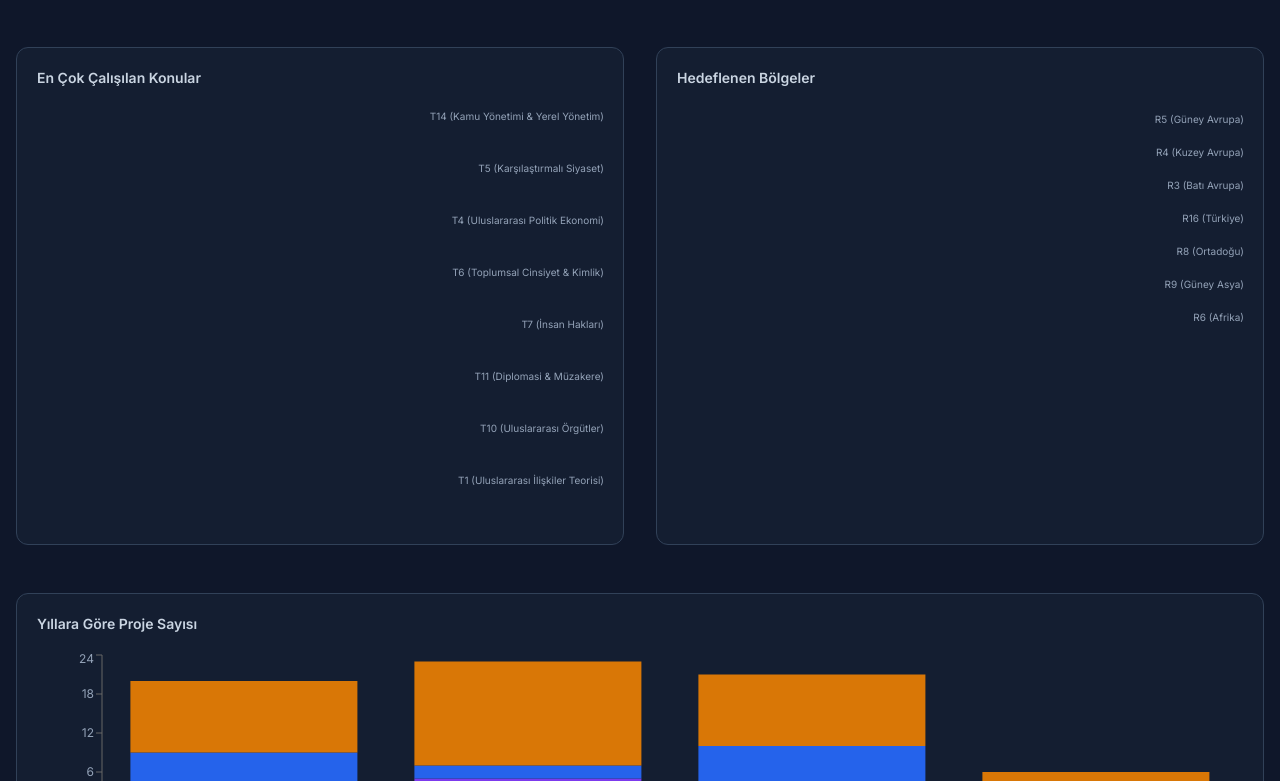
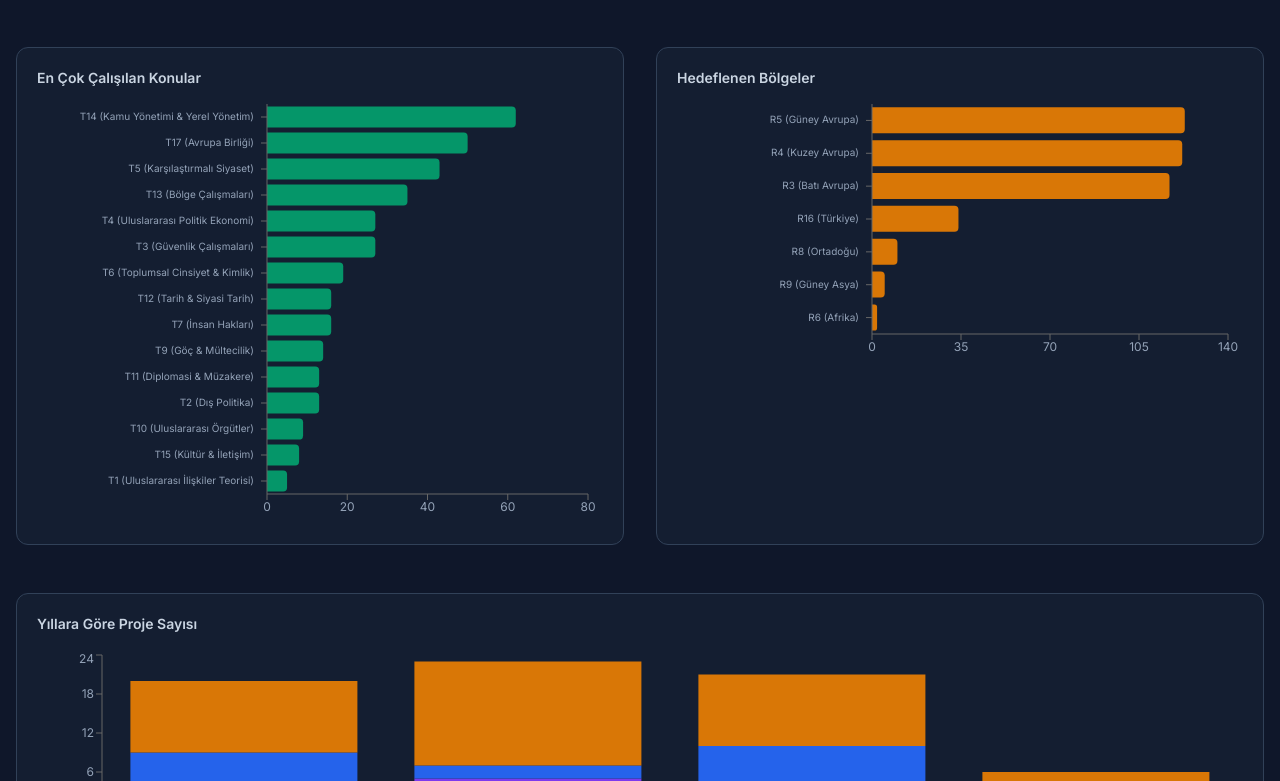
Before and after one commit to burakemretetik/ui-website, a Next.js app: page /projeler in a window 1280 px wide. Shown: the part 579-1360 px from the top of the page. Built offline with nearby package versions, Linux system fonts and the light colour scheme.

Commit message:
Fix chart bar overflow in half-width grid cells and missing YAxis interval props
Co-Authored-By: Claude Sonnet 4.6 <noreply@anthropic.com>

```diff
--- a/sections/Akademisyen.tsx
+++ b/sections/Akademisyen.tsx
@@ -129,9 +129,9 @@ export default function AkademisyenSection() {
         {/* Unvan × Konum */}
         <ChartCard title="Unvan Dağılımı (Konum Bazlı)">
           <ResponsiveContainer width="100%" height={220}>
-            <BarChart data={unvanData} layout="vertical" margin={{ left: 290, right: 30 }}>
+            <BarChart data={unvanData} layout="vertical" margin={{ left: 5, right: 20 }}>
               <XAxis type="number" tick={{ fontSize: 11 }} />
-              <YAxis interval={0} type="category" dataKey="name" width={290} tick={(props: any) => (<text x={props.x - 5} y={props.y} dy={3} textAnchor="end" fill="#94A3B8" fontSize={10}>{props.payload.value}</text>)} />
+              <YAxis interval={0} type="category" dataKey="name" width={155} tick={(props: any) => (<text x={props.x - 5} y={props.y} dy={3} textAnchor="end" fill="#94A3B8" fontSize={10}>{props.payload.value}</text>)} />
               <Tooltip contentStyle={{ background: '#1E293B', border: '1px solid #334155', borderRadius: 8 }} />
               <Legend />
               {(['merkez', 'yari_merkez', 'tasra'] as const).map((k) => (
--- a/sections/Mufredat.tsx
+++ b/sections/Mufredat.tsx
@@ -122,7 +122,7 @@ export default function MufredatSection() {
         <ResponsiveContainer width="100%" height={520}>
           <BarChart data={topDersler} layout="vertical" margin={{ left: 290, right: 30 }}>
             <XAxis type="number" tick={{ fontSize: 11 }} />
-            <YAxis type="category" dataKey="ders" width={290} tick={(props: any) => (<text x={props.x - 5} y={props.y} dy={3} textAnchor="end" fill="#94A3B8" fontSize={10}>{props.payload.value}</text>)} />
+            <YAxis interval={0} type="category" dataKey="ders" width={290} tick={(props: any) => (<text x={props.x - 5} y={props.y} dy={3} textAnchor="end" fill="#94A3B8" fontSize={10}>{props.payload.value}</text>)} />
             <Tooltip
               contentStyle={{ background: '#1E293B', border: '1px solid #334155', borderRadius: 8 }}
               formatter={(v: unknown, name: unknown) => [v as number, (name as string) === 'count' ? 'Üniversite Sayısı' : 'Ort. AKTS']}
--- a/sections/Projeler.tsx
+++ b/sections/Projeler.tsx
@@ -115,9 +115,9 @@ export default function ProjelerSection() {
         {/* Konu kodları */}
         <ChartCard title="En Çok Çalışılan Konular">
           <ResponsiveContainer width="100%" height={Math.max(280, topicData.length * 28)}>
-            <BarChart data={topicData} layout="vertical" margin={{ left: 290, right: 30 }}>
+            <BarChart data={topicData} layout="vertical" margin={{ left: 5, right: 15 }}>
               <XAxis type="number" tick={{ fontSize: 11 }} />
-              <YAxis type="category" dataKey="name" width={290} tick={(props: any) => (<text x={props.x - 5} y={props.y} dy={3} textAnchor="end" fill="#94A3B8" fontSize={10}>{props.payload.value}</text>)} />
+              <YAxis interval={0} type="category" dataKey="name" width={225} tick={(props: any) => (<text x={props.x - 5} y={props.y} dy={3} textAnchor="end" fill="#94A3B8" fontSize={10}>{props.payload.value}</text>)} />
               <Tooltip contentStyle={{ background: '#1E293B', border: '1px solid #334155', borderRadius: 8 }} />
               <Bar dataKey="value" fill="#059669" radius={[0, 4, 4, 0]} />
             </BarChart>
@@ -127,9 +127,9 @@ export default function ProjelerSection() {
         {/* Bölge kodları */}
         <ChartCard title="Hedeflenen Bölgeler">
           <ResponsiveContainer width="100%" height={Math.max(260, regionData.length * 28)}>
-            <BarChart data={regionData} layout="vertical" margin={{ left: 290, right: 30 }}>
+            <BarChart data={regionData} layout="vertical" margin={{ left: 5, right: 15 }}>
               <XAxis type="number" tick={{ fontSize: 11 }} />
-              <YAxis interval={0} type="category" dataKey="name" width={290} tick={(props: any) => (<text x={props.x - 5} y={props.y} dy={3} textAnchor="end" fill="#94A3B8" fontSize={10}>{props.payload.value}</text>)} />
+              <YAxis interval={0} type="category" dataKey="name" width={190} tick={(props: any) => (<text x={props.x - 5} y={props.y} dy={3} textAnchor="end" fill="#94A3B8" fontSize={10}>{props.payload.value}</text>)} />
               <Tooltip contentStyle={{ background: '#1E293B', border: '1px solid #334155', borderRadius: 8 }} />
               <Bar dataKey="value" fill="#D97706" radius={[0, 4, 4, 0]} />
             </BarChart>
```
